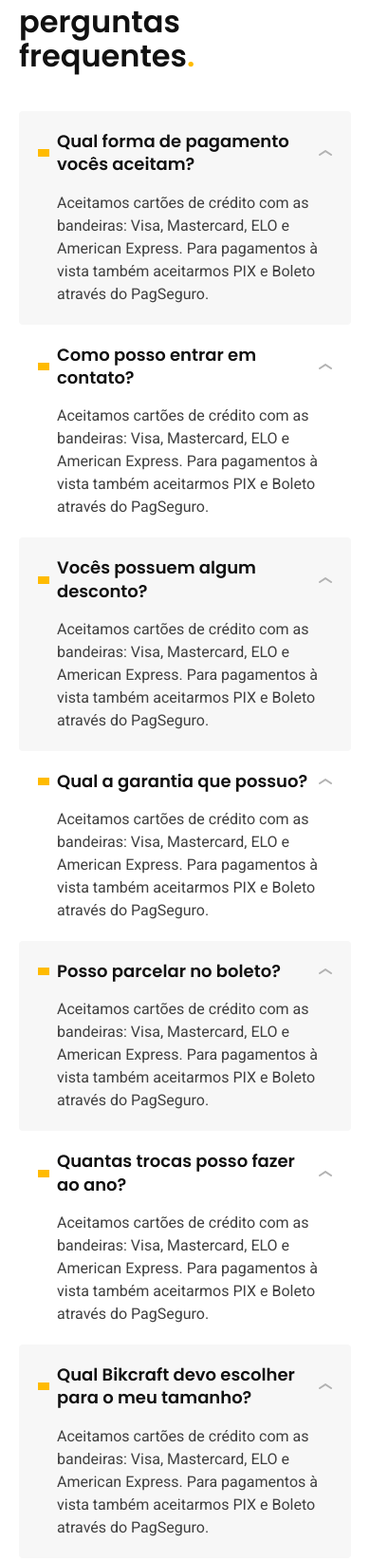
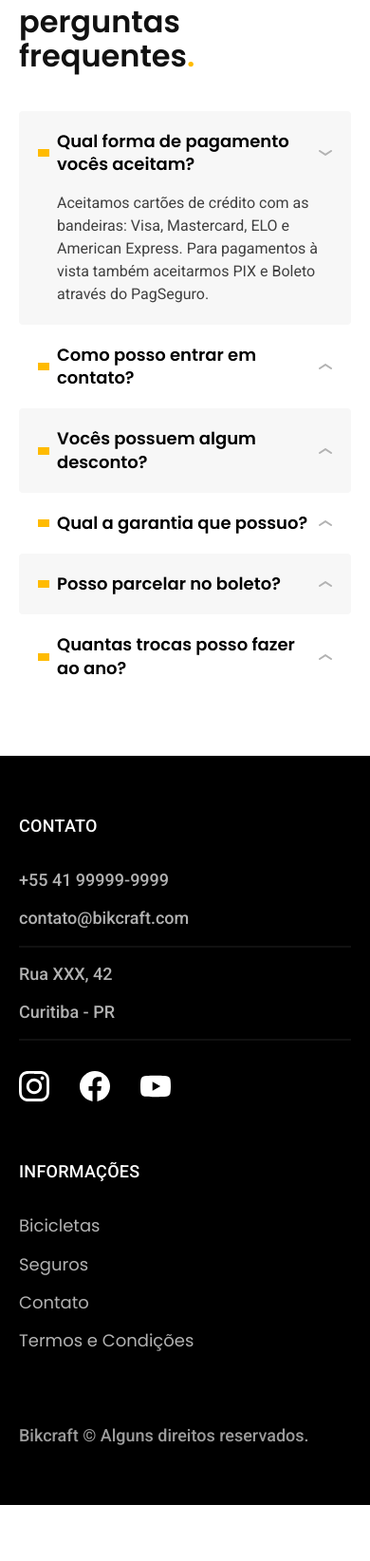
Before and after one commit to Depiculi/Depiculi.github.io, a plain HTML site: page seguros.html in a window 390 px wide. Shown: the part 2680-4324 px from the top of the page at 95% size. After the commit the page ends 4265 px from the top, so only its background shows below. Drawn offline with Linux system fonts and the light colour scheme.

Commit message:
js perguntas

```diff
--- a/CSS/seguros/perguntas.css
+++ b/CSS/seguros/perguntas.css
@@ -16,15 +16,19 @@
   background: var(--cor--1);
 }
 
-.perguntas dt {
+.perguntas button {
   display: grid;
   grid-template-columns: auto 1fr auto;
   align-items: center;
   gap: 8px;
   cursor: pointer;
+  border: none;
+  background: none;
+  width: 100%;
+  text-align: left;
 }
 
-.perguntas dt::before {
+.perguntas button::before {
   content: '';
   display: inline-block;
   width: 12px;
@@ -32,12 +36,26 @@
   background: var(--cor--p1);
 }
 
-.perguntas dt::after {
+.perguntas button::after {
   content: '';
   display: inline-block;
   width: 14px;
   height: 6px;
   background: url(../../img/icones/seta-abrir.svg);
+  transition: 0.3s;
+}
+
+.perguntas button:hover::after,
+.perguntas button[aria-expanded='true']::after {
+  transform: rotate(180deg);
+}
+
+.perguntas dd {
+  display: none;
+}
+
+.perguntas dd.ativa {
+  display: block;
 }
 
 .perguntas dd {
--- a/js/script.js
+++ b/js/script.js
@@ -24,3 +24,23 @@ function ativarProduto(parametro) {
 }
 
 parametros.forEach(ativarProduto)
+
+// Perguntas Frequentes
+
+const perguntas = document.querySelectorAll('.perguntas button')
+
+function ativarPergunta(event) {
+  const pergunta = event.currentTarget
+  const controls = pergunta.getAttribute('aria-controls')
+  const resposta = document.getElementById(controls)
+
+  resposta.classList.toggle('ativa')
+  const ativa = resposta.classList.contains('ativa')
+  pergunta.setAttribute('aria-expanded', ativa)
+}
+
+function eventosPerguntas(pergunta) {
+  pergunta.addEventListener('click', ativarPergunta)
+}
+
+perguntas.forEach(eventosPerguntas)
--- a/seguros.html
+++ b/seguros.html
@@ -149,47 +149,48 @@
 
       <dl>
         <div>
-          <dt class="font-1-m-b">Qual forma de pagamento vocês aceitam?</dt>
-        <dd class="font-2-s cor--9">
+          <dt><button class="font-1-m-b" aria-controls="pergunta1" aria-expanded="true">Qual forma de pagamento vocês aceitam?</button></dt>
+        <dd id="pergunta1" class="font-2-s cor--9 ativa">
           Aceitamos cartões de crédito com as bandeiras: Visa, Mastercard, ELO e American Express. Para pagamentos à vista também aceitarmos PIX e Boleto através do PagSeguro.
         </dd>
          </div>
+
         <div>
-        <dt class="font-1-m-b">Como posso entrar em contato?</dt>
-      <dd class="font-2-s cor--9">
+        <dt><button class="font-1-m-b" aria-controls="pergunta2" aria-expanded="false">Como posso entrar em contato?</dt></button>
+      <dd id="pergunta2" class="font-2-s cor--9">
         Aceitamos cartões de crédito com as bandeiras: Visa, Mastercard, ELO e American Express. Para pagamentos à vista também aceitarmos PIX e Boleto através do PagSeguro.
       </dd>
          </div>
+
        <div>
-      <dt class="font-1-m-b">Vocês possuem algum desconto?</dt>
-    <dd class="font-2-s cor--9">
+        <dt><button class="font-1-m-b" aria-controls="pergunta3" aria-expanded="false">Vocês possuem algum desconto?</button></dt>
+    <dd id="pergunta3" class="font-2-s cor--9">
       Aceitamos cartões de crédito com as bandeiras: Visa, Mastercard, ELO e American Express. Para pagamentos à vista também aceitarmos PIX e Boleto através do PagSeguro.
     </dd>
         </div>
+
       <div>
-    <dt class="font-1-m-b">Qual a garantia que possuo?</dt>
-  <dd class="font-2-s cor--9">
+    <dt><button class="font-1-m-b" aria-controls="pergunta4" aria-expanded="false">Qual a garantia que possuo?</button></dt>
+  <dd id="pergunta4" class="font-2-s cor--9">
     Aceitamos cartões de crédito com as bandeiras: Visa, Mastercard, ELO e American Express. Para pagamentos à vista também aceitarmos PIX e Boleto através do PagSeguro.
   </dd>
         </div>
+
       <div>
-        <dt class="font-1-m-b">Posso parcelar no boleto?</dt>
-      <dd class="font-2-s cor--9">
+        <dt><button class="font-1-m-b" aria-controls="pergunta5" aria-expanded="false">Posso parcelar no boleto?</button></dt>
+      <dd id="pergunta5" class="font-2-s cor--9">
         Aceitamos cartões de crédito com as bandeiras: Visa, Mastercard, ELO e American Express. Para pagamentos à vista também aceitarmos PIX e Boleto através do PagSeguro.
       </dd>
       </div>
+
       <div>
-        <dt class="font-1-m-b">Quantas trocas posso fazer ao ano?</dt>
-      <dd class="font-2-s cor--9">
+        <dt><button class="font-1-m-b" aria-controls="pergunta6" aria-expanded="false">Quantas trocas posso fazer ao ano?</button></dt>
+      <dd id="pergunta6" class="font-2-s cor--9">
         Aceitamos cartões de crédito com as bandeiras: Visa, Mastercard, ELO e American Express. Para pagamentos à vista também aceitarmos PIX e Boleto através do PagSeguro.
       </dd>
       </div>
-      <div>
-        <dt class="font-1-m-b">Qual Bikcraft devo escolher para o meu tamanho?</dt>
-      <dd class="font-2-s cor--9">
-        Aceitamos cartões de crédito com as bandeiras: Visa, Mastercard, ELO e American Express. Para pagamentos à vista também aceitarmos PIX e Boleto através do PagSeguro.
-      </dd>
-      </div>
+
+
       </dl>
 
 
```
